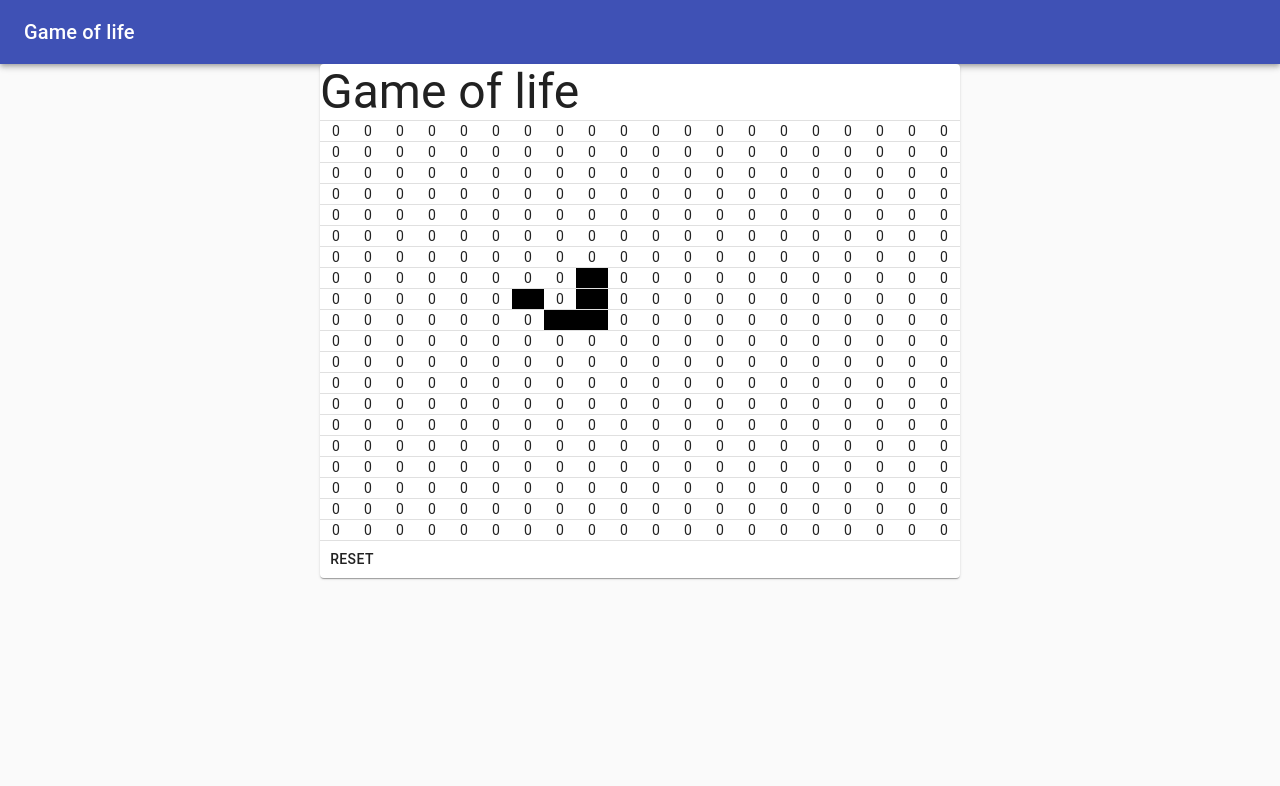
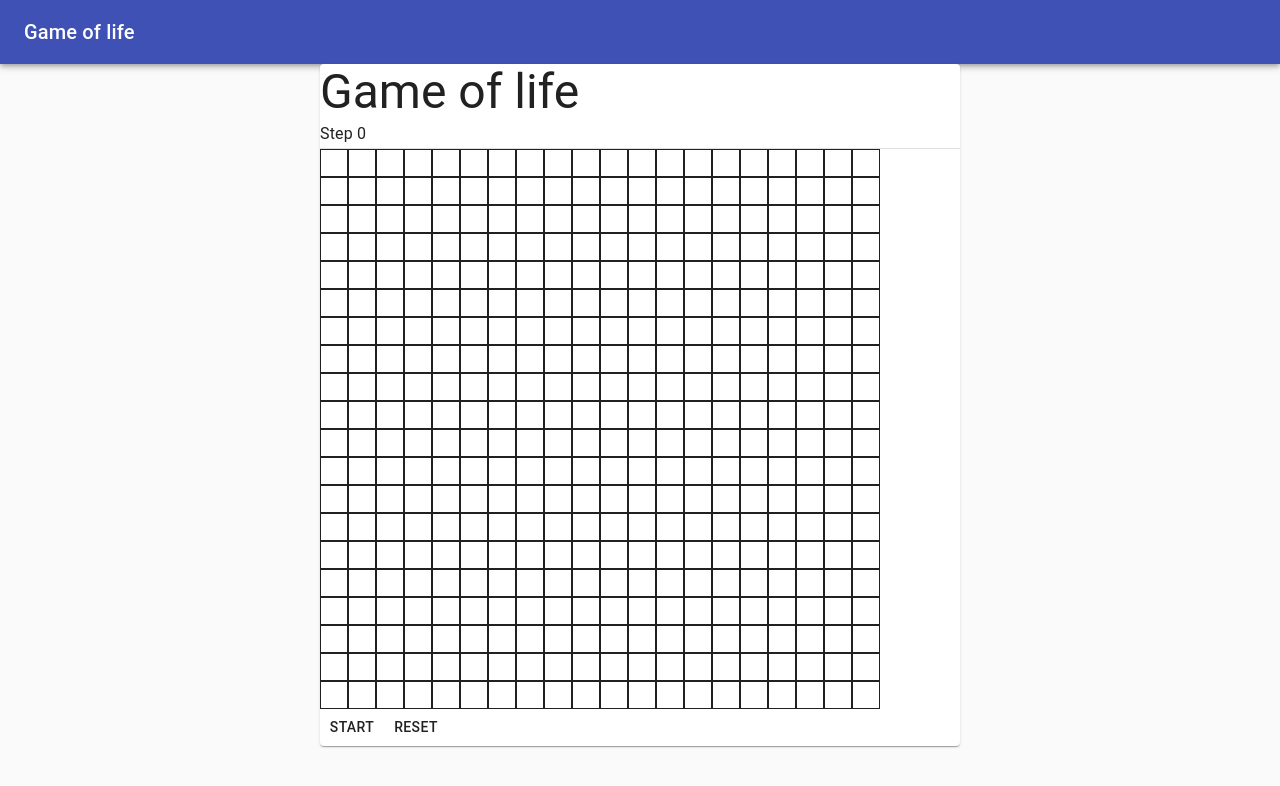
Before and after one commit to kevba/game-of-life, a React app: page / in a window 1280 px wide. Shown: the top 786 px of the page. Built offline with nearby package versions, Linux system fonts and the light colour scheme.

Commit message:
Adds start/stop button; Adds clicking on cells to toggle their value

```diff
--- a/src/components/game/boardstate.ts
+++ b/src/components/game/boardstate.ts
@@ -2,14 +2,6 @@ const WIDTH = 20;
 const HEIGHT = 20;
 
 export type boardState = number[][];
-
-export const initialBoardState = (): boardState => {
-    let arr = emptyBoardState();
-
-    arr = addGlider(arr, 4, 4);
-
-    return arr;
-};
 
 export const emptyBoardState = (): boardState => {
     let arr: number[][] = [];
@@ -31,7 +23,7 @@ const MAX_NEEDED_LIVING_CELLS = 3;
 const REPRODUCE_NEEDED = 3;
 
 export const simulateStep = (state: boardState): boardState => {
-    let newState = initialBoardState();
+    let newState = emptyBoardState();
 
     for (let rowNum = 0; rowNum < state.length; rowNum++) {
         for (let columnNum = 0; columnNum < state[rowNum].length; columnNum++) {
--- a/src/components/game/cell.tsx
+++ b/src/components/game/cell.tsx
@@ -1,24 +1,27 @@
-import { TableCell } from '@material-ui/core';
+import { makeStyles } from '@material-ui/core';
 import React from 'react';
 
 interface ICellProps {
-    cellValue: number
+    cellValue: number,
+    onClick: () => void
 }
 
+const useStyles = makeStyles({
+    root: (props: ICellProps) => ({
+        width: "2em",
+        height: "2em",
+        borderStyle: "solid",
+        borderWidth: "1px",
+        backgroundColor: props.cellValue === 1 ? "black" : "white"
+    }),
+})
+
 export const Cell = (props: ICellProps): React.ReactElement => {
-    const {cellValue} = props
+    const {onClick} = props
+    const classes = useStyles(props)
 
-    const cellColor = (): string => {
-        if (cellValue > 0) {
-            return "black"
-        }
-
-        return "white"
-    }
 
     return (
-        <TableCell align={"center"} size={"small"} padding={"none"} style={{backgroundColor: cellColor()}}>
-            {cellValue}
-        </TableCell>
-)
+        <div className={classes.root} onClick={onClick}/>
+    )
 }
--- a/src/components/game/gameField.tsx
+++ b/src/components/game/gameField.tsx
@@ -1,38 +1,27 @@
-import { TableCell, Table, TableBody, TableRow } from '@material-ui/core';
 import React from 'react';
 import { boardState } from './boardstate';
-import { Cell } from './cell';
+import { Row } from './row';
 
 interface IGameFieldProps {
-    boardState: boardState
+    boardState: boardState,
+    onCellClick: (row: number, col: number) => void
 }
 
+
 export const GameField = (props: IGameFieldProps): React.ReactElement => {
-    const {boardState} = props
+    const {boardState, onCellClick} = props
 
     const renderRows = ():React.ReactElement[] => {
-        return boardState.map((row: number[], index: number) => {
+        return boardState.map((row: number[], rowNumber: number) => {
             return (
-                <TableRow key={index}>
-                    {renderCells(row)}
-                </TableRow>
-            )
-        })
-    }
-
-    const renderCells = (row: number[]): React.ReactElement[] => {
-        return row.map((cell: number, index: number) => {
-            return (
-                <Cell key={index} cellValue={cell} />
+                <Row key={rowNumber} row={row} onCellClick={(col: number) => onCellClick(rowNumber, col)}/>
             )
         })
     }
 
     return (
-        <Table>
-            <TableBody>
-                {renderRows()}
-            </TableBody>
-        </Table>
+        <div>
+            {renderRows()}
+        </div>
     )
 }
--- a/src/components/game/index.tsx
+++ b/src/components/game/index.tsx
@@ -1,34 +1,68 @@
 import React, { useEffect, useState } from 'react';
-import { initialBoardState, simulateStep } from './boardstate';
+import { simulateStep, emptyBoardState } from './boardstate';
 import { GameField } from './gameField';
 import { Typography, Divider, Button } from '@material-ui/core';
 
-const SIMULATION_TIME_SECONDS = 500
+const STEP_INTERVAL = 750
 
 export const GameContainer = (): React.ReactElement => {
     const [step, setStep] = useState(0)
-    const [boardState, setBoardState] = useState(initialBoardState())
+    const [isRunning, setIsRunning] = useState(false)
+    const [boardState, setBoardState] = useState(emptyBoardState())
 
     const nextStep = () => {
         setStep(step+1)
-        console.log(step);
 
         const newState = simulateStep(boardState)
         setBoardState(newState)
     }
 
     useEffect(() => {
-        const timer = setInterval(() => nextStep(), SIMULATION_TIME_SECONDS);
-        return () => clearInterval(timer);
-    }, [nextStep]);
+        let timer = null
 
+        if (isRunning) {
+            timer = setTimeout(() => nextStep(), STEP_INTERVAL);
+        }
+
+        return () => clearTimeout(timer);
+    }, [isRunning, boardState]);
+
+    const handleStartStop = () => {
+        setIsRunning(!isRunning)
+    }
+
+    const handleReset = () => {
+        setIsRunning(false)
+        setBoardState(emptyBoardState())
+        setStep(0)
+    }
+
+    const handleCellClick = (row: number, col: number) => {
+        if (isRunning) {
+            return
+        }
+
+        let currentBoardState = [...boardState]
+
+        if (boardState[row][col] === 1) {
+            currentBoardState[row][col] = 0
+        } else {
+            currentBoardState[row][col] = 1
+        }
+
+        setBoardState(currentBoardState)
+    }
 
     return (
         <React.Fragment>
             <Typography variant={"h3"}> Game of life </Typography>
+            <Typography variant={"subtitle1"}> Step {step} </Typography>
             <Divider />
-            <GameField boardState={boardState} />
-            <Button onClick={() => setBoardState(initialBoardState())}>
+            <GameField boardState={boardState} onCellClick={handleCellClick}/>
+            <Button onClick={handleStartStop}>
+                {!isRunning ? "Start" : "Pause"}
+            </Button>
+            <Button onClick={handleReset}>
                 Reset
             </Button>
         </React.Fragment>
--- /dev/null
+++ b/src/components/game/row.tsx
@@ -0,0 +1,36 @@
+import { makeStyles } from '@material-ui/core';
+import React from 'react';
+import { Cell } from './cell';
+
+interface IRowProps {
+    row: number[]
+    onCellClick: (col: number) => void
+}
+
+const useStyles = makeStyles({
+    root: {
+        display: "flex",
+        alignItems: "center",
+        flexWrap: "nowrap",
+    },
+})
+
+
+export const Row = (props: IRowProps): React.ReactElement => {
+    const {row, onCellClick} = props
+    const classes = useStyles()
+
+    const renderCells = (row: number[]): React.ReactElement[] => {
+        return row.map((cellValue: number, column: number) => {
+            return (
+                <Cell key={column} cellValue={cellValue} onClick={() => onCellClick(column)}/>
+            )
+        })
+    }
+
+    return (
+        <div className={classes.root}>
+            {renderCells(row)}
+        </div>
+    )
+}
```
